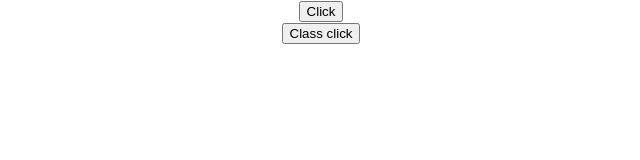
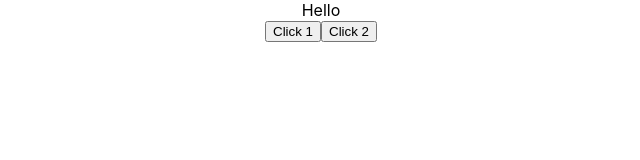
Before and after one commit to anthonydwan/react_notes, a React (Create React App) app: page / in a window 1280 px wide. Shown: the top 160 px of the page, without its empty margins (319-959 px from the left). Built offline with nearby package versions, Linux system fonts and the light colour scheme.

Commit message:
event binding and different approaches

```diff
--- a/src/App.js
+++ b/src/App.js
@@ -2,7 +2,7 @@
 import "./App.css";
 import Greet, { Hello, Click } from "./components/functional";
 import Welcome, { Message, Counter, ClassClick } from "./components/class";
-
+import EventBind from "./components/eventbind";
 
 // react components have to be in PascalCase
 function App() {
@@ -17,8 +17,9 @@
       {/* <Hello></Hello> */}
       {/* <Message></Message> */}
       {/* <Counter></Counter> */}
-      <Click></Click>
-      <ClassClick></ClassClick>
+      {/* <Click></Click>
+      <ClassClick></ClassClick> */}
+      <EventBind></EventBind>
     </div>
   );
 }
--- /dev/null
+++ b/src/components/eventbind.js
@@ -0,0 +1,45 @@
+import React, { Component } from "react";
+
+export class EventBind extends Component {
+  constructor(props) {
+    super(props);
+    this.state = {
+      message: "Hello",
+    };
+
+    this.clickHandler = this.clickHandler.bind(this);
+  }
+
+  // approach 3:
+  clickHandler() {
+    this.setState({
+      message: "Goodbye",
+    });
+  }
+
+  // approach 4: the handler function itself is an arrow function
+  clickHandler2 = () => {
+    this.setState({
+      message: "Goodbye 2",
+    });
+  };
+
+  render() {
+    return (
+      <div>
+        <div>{this.state.message}</div>
+        {/* approach 1: bind in render, this is not ideal for performance since generate brand new eventhandler for every render */}
+        {/* <button onClick={this.clickHandler.bind(this)}>Click</button> */}
+        {/* approach 2: arrow function, also not ideal for performance */}
+        {/* <button onClick={() => this.clickHandler()}>Click</button> */}
+
+        {/* approach 3: bind before the render in the class constructor */}
+        <button onClick={this.clickHandler}>Click 1</button>
+        {/* approch 4: arrow function for handler itself */}
+        <button onClick={this.clickHandler2}>Click 2</button>
+      </div>
+    );
+  }
+}
+
+export default EventBind;
```
